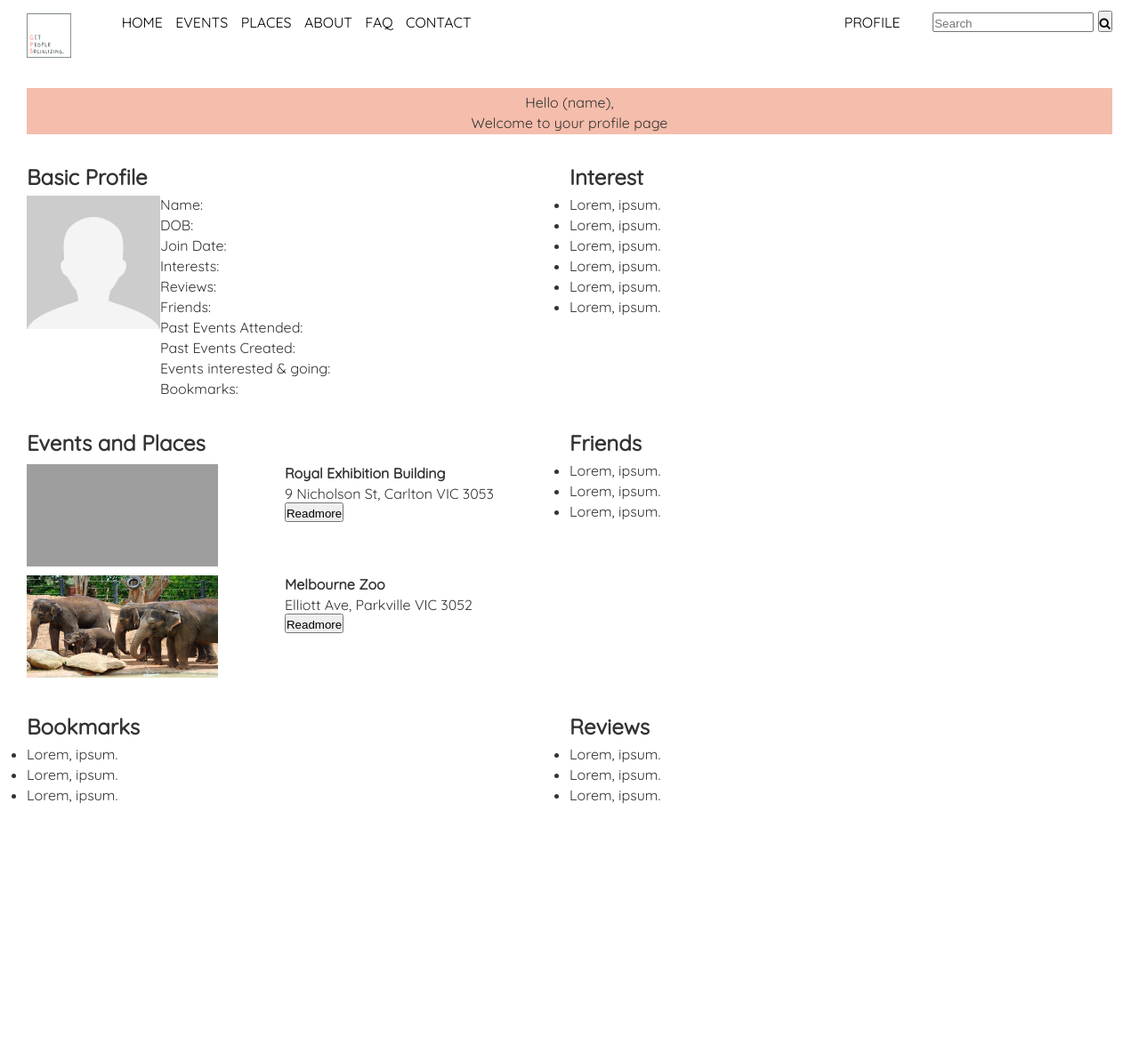
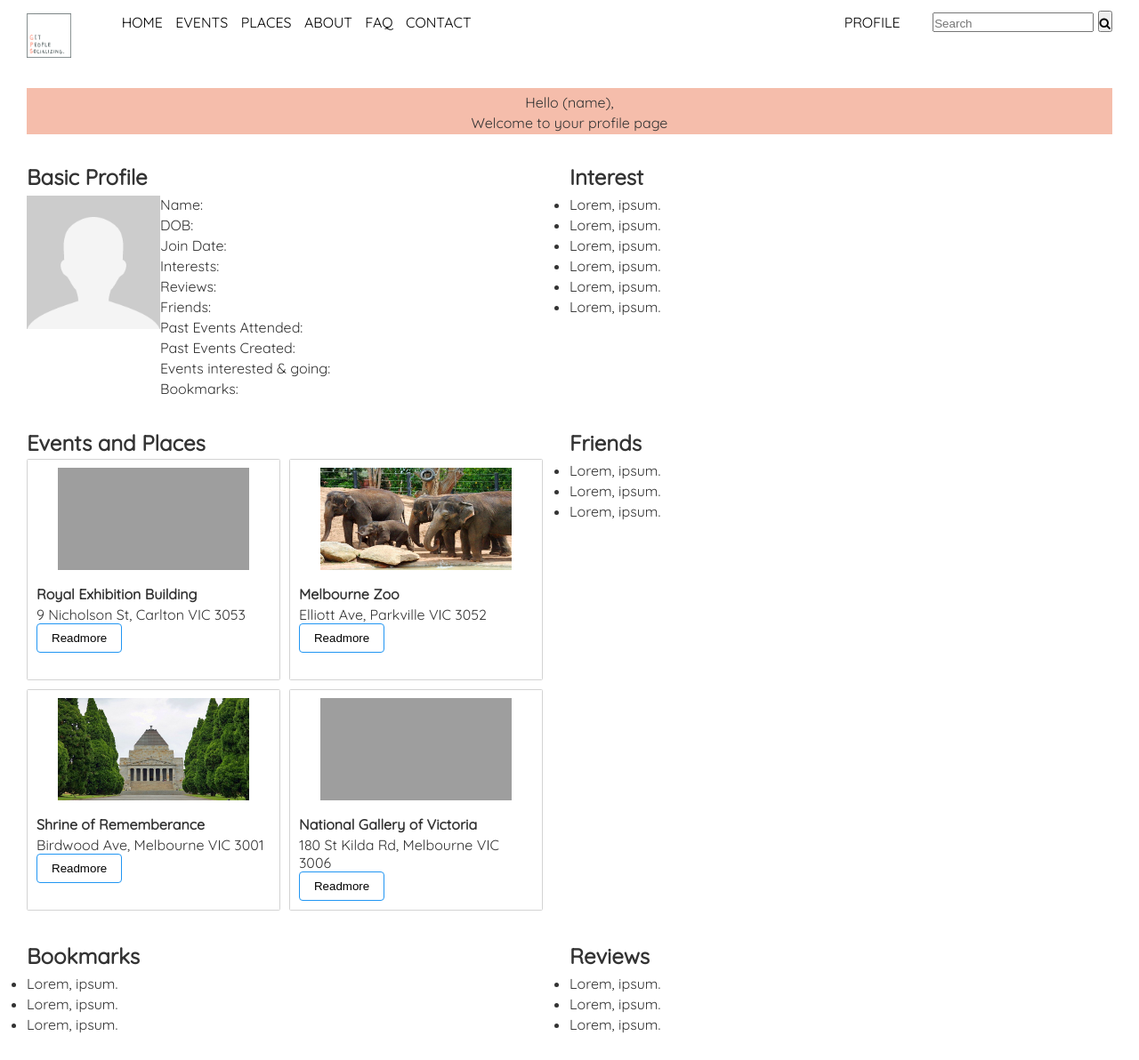
Before and after one commit to StaticDDQ/Go-Blox-GPS, a PHP site: page /profile.html in a window 1280 px wide. Shown: the whole page at 89% size. Before the commit the page ends 904 px from the top, so only its background shows below. Run offline with PHP 8.4, Linux system fonts and the light colour scheme; grey boxes are pictures that could not be loaded.

Commit message:
updated profile event

```diff
--- a/public/css/profile.css
+++ b/public/css/profile.css
@@ -132,10 +132,36 @@ a {
 
 }
 
-.card {
+.eventList {
   display: grid;
   grid-template-columns: 1fr 1fr;
   grid-template-rows: 1fr 1fr;
+  grid-gap: 10px;
+}
+
+.card {
+  border: 1px solid #d3d3d3;
+  border-radius: .10rem;
+}
+
+.bg-img {
+  background-size: cover;
+  text-align: center;
+  min-width: 100px;
+  min-height: 50px;
+  background-position: center;
+}
+
+.content {
+  padding: 10px;
+}
+
+.card button {
+  background-color: transparent;
+  border: 1px solid #2196F3;
+  padding: .5rem 1rem;
+  cursor: pointer;
+  border-radius: .25rem;
 }
 
 
--- a/public/profile.html
+++ b/public/profile.html
@@ -86,6 +86,7 @@
 <!-- Events -->
 <div class="events">
     <h2>Events and Places</h2>
+    <div class="eventList">
         <div class="card">
             <div class="bg-img">
                 <img src = "pictures/reb.jpg" alt="GPS" width="215" height="115">
@@ -95,6 +96,9 @@
                 <p> 9 Nicholson St, Carlton VIC 3053 </p>
                 <button>Readmore</button>
             </div>
+        </div>
+
+        <div class="card">
             <div class="bg-img">
                 <img src = "pictures/zoo.jpg" alt="GPS" width="215" height="115">
             </div>
@@ -102,6 +106,29 @@
               <h4>Melbourne Zoo</h4>
               <p> Elliott Ave, Parkville VIC 3052 </p>
               <button>Readmore</button>
+            </div>
+        </div>
+
+            <div class="card">
+                <div class="bg-img">
+                    <img src = "pictures/shrine.jpg" alt="GPS" width="215" height="115">
+                </div>
+                <div class="content">
+                    <h4>Shrine of Rememberance</h4>
+                    <p> Birdwood Ave, Melbourne VIC 3001 </p>
+                    <button>Readmore</button>
+                </div>
+            </div>
+
+            <div class="card">
+                <div class="bg-img">
+                    <img src = "pictures/ngv.jpg" alt="GPS" width="215" height="115">
+                </div>
+                <div class="content">
+                    <h4>National Gallery of Victoria</h4>
+                    <p> 180 St Kilda Rd, Melbourne VIC 3006</p>
+                    <button>Readmore</button>
+                </div>
             </div>
     </div>
 </div>
```
Lines whose indentation alone changed are shown as unchanged.
